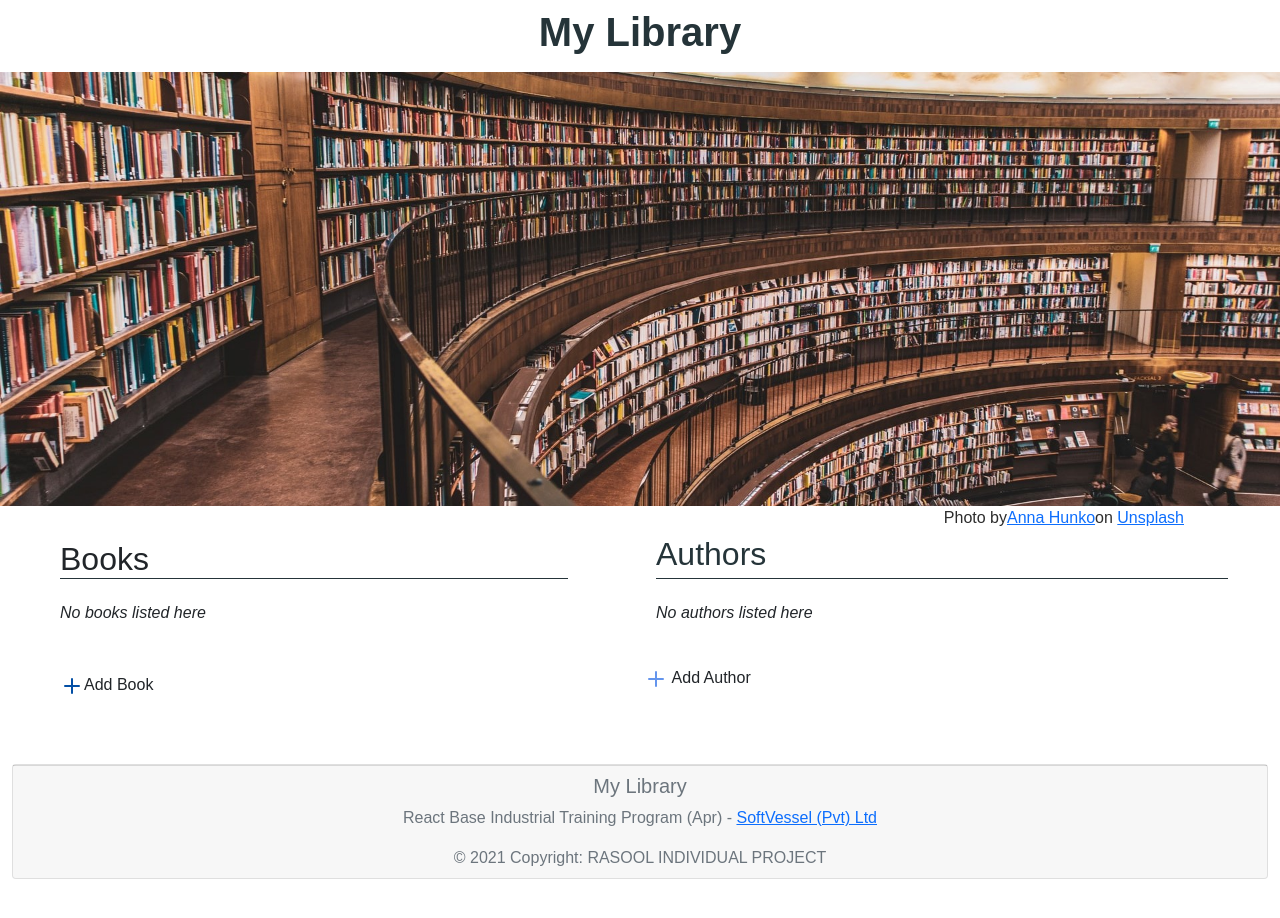
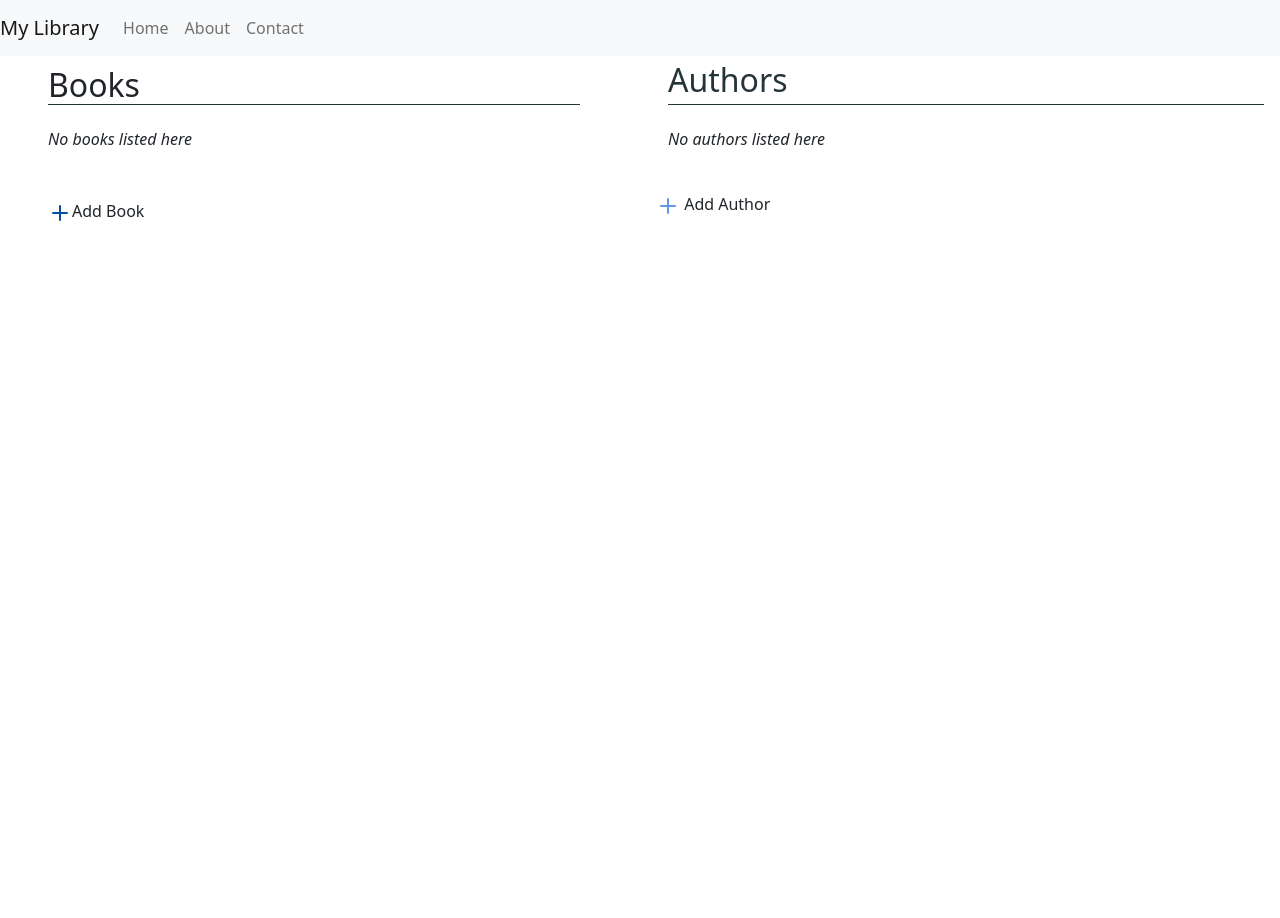
Before and after one commit to RasoolRasheed/lib-app, a React (Create React App) app: page /about in a window 1280 px wide. Shown: the top 918 px of the page. After the commit the page ends 800 px from the top, so only its background shows below. Built offline with nearby package versions, Linux system fonts and the light colour scheme.

Commit message:
Nav Bar route is done

```diff
--- a/package.json
+++ b/package.json
@@ -17,6 +17,7 @@
     "react-currency-format": "^1.0.0",
     "react-dom": "^17.0.2",
     "react-feather": "^2.0.9",
+    "react-router-dom": "^5.2.0",
     "react-scripts": "4.0.3",
     "react-select": "^4.3.1",
     "typescript": "^4.2.4",
--- a/src/App.tsx
+++ b/src/App.tsx
@@ -1,11 +1,38 @@
 import React from 'react';
 import './App.scss';
 import Library from "./views/Library";
+import {
+    BrowserRouter as Router,
+    Switch,
+    Route,
+    Link
+} from "react-router-dom";
+import ReadingArea from './Components/ReadingArea/ReadingArea';
+import { Row } from 'react-bootstrap';
+import NavBar from './Components/NavBar/NavBar';
 
-const App:React.FC= () => {
-  return(
-        <Library></Library>
-  );
+const App: React.FC = () => {
+    return (
+        <Router>
+            <Row>
+                <NavBar/>
+            </Row>
+            <Switch>
+                <Route exact path="/">
+                    <Library/>
+                </Route>
+                <Route exact path="/home">
+                    <Library/>
+                </Route>
+                <Route path="/about">
+                    <ReadingArea/>
+                </Route>
+                <Route path="/contact">
+                    {/*<Dashboard/>*/}
+                </Route>
+            </Switch>
+        </Router>
+    );
 }
 
 export default App;
--- a/src/Components/Author/AddAuthorModal.tsx
+++ b/src/Components/Author/AddAuthorModal.tsx
@@ -29,15 +29,15 @@ const AddAuthorModel: React.FC<AddAuthorModelProps> = (props) => {
     return (
         <Container fluid={true}>
             <Row>
-                <Col xs={9} sm={10} md={10} xl={10} lg={10}><p className={"create-author-title"}><u>Create Author</u></p></Col>
-                <Col xs={1} sm={2} md={1} xl={1} lg={1} className={"px-0"}>
-                    <XCircle className={"create-author-title-xcircle"}
+                <Col xs={9} sm={10} md={10} xl={10} lg={9}><p className={"create-author-title px-0"}><u>Create Author</u></p></Col>
+                <Col xs={1} sm={1} md={1} xl={1} lg={1} className={"px-0"}>
+                    <XCircle className={"create-author-title-xcircle px-0"}
                              onClick={() => props.closeForm()}>
                     </XCircle>
                 </Col>
             </Row>
             <Row>
-                <Col className={"create-form px-5"} xs ={12} md={12} >
+                <Col className={"create-form px-5"} xs ={12} md={12} lg={12} >
                     <Form noValidate validated={validated} className={"px-0 mx-0"}
                           onSubmit={(event: React.FormEvent) => submitAuthorForm(event)}>
                         <FormGroup>
--- a/src/Components/Author/UpdateAuthorForm.tsx
+++ b/src/Components/Author/UpdateAuthorForm.tsx
@@ -31,7 +31,7 @@ const UpdateAuthorForm:React.FC<UpdateAuthorFormProps> = (props) => {
     return(
         <Container fluid={true}>
             <Row>
-                <Col xs={9} sm={10} md={10} xl={10} lg={10}>
+                <Col xs={9} sm={10} md={10} xl={10} lg={9}>
                     <p className={"update-author-title px-0"}><u>Update Author</u></p>
                 </Col>
                 <Col xs={1} sm={2} md={1} xl={1} lg={1} className={"px-0"}>
--- a/src/Components/Book/AddBookForm.tsx
+++ b/src/Components/Book/AddBookForm.tsx
@@ -53,19 +53,19 @@ const AddBookForm: React.FC<AddBookProps> = (props) => {
     return (
         <Row className={"add-book-row"}>
             {/*<CreateBookTitle closeForm={}/>*/}
-            <Col xs={12} xl={8} sm={12} md={9}>
+            <Col xs={12} xl={8} sm={12} md={12}>
                 <Row>
-                    <Col md={11} xs={2} className={"cb-title"}>
+                    <Col xs={10} xl={9} sm={11} md={10} lg={9} className={"cb-title"}>
                         <u>Create Book</u>
                     </Col>
-                    <Col md={1} xs={2}>
+                    <Col xs={1} xl={1} sm={1} md={1} lg={2}>
                         <XCircle className={"add-book-xcircle"} onClick={props.closeForm}/>
                     </Col>
                 </Row>
             </Col>
-            <Col md={3} xs={12}/>
-            <Col md={1} xs={12}/>
-            <Col xs={12} xl={8} sm={12} md={8}>
+            <Col md={3} sm={10} xs={12}/>
+            <Col md={1} sm={2} xs={12}/>
+            <Col xs={12} xl={8} sm={12} md={10} lg={10}>
                 <Form
                     noValidate
                     className="ab-form"
--- /dev/null
+++ b/src/Components/NavBar/NavBar.tsx
@@ -0,0 +1,20 @@
+import React from "react";
+import {Card, Nav, Navbar} from "react-bootstrap";
+
+const NavBar: React.FC = () => {
+    return (
+        <Navbar sticky="top" bg="light" expand="lg">
+            <Navbar.Brand href="/">My Library</Navbar.Brand>
+            <Navbar.Toggle aria-controls="basic-navbar-nav" />
+            <Navbar.Collapse id="basic-navbar-nav">
+                <Nav className="mr-auto">
+                    <Nav.Link href="/home">Home</Nav.Link>
+                    <Nav.Link href="/about">About</Nav.Link>
+                    <Nav.Link href="/contact">Contact</Nav.Link>
+                </Nav>
+            </Navbar.Collapse>
+        </Navbar>
+    );
+}
+
+export default NavBar;
--- a/src/Components/ReadingArea/ReadingArea.tsx
+++ b/src/Components/ReadingArea/ReadingArea.tsx
@@ -24,7 +24,7 @@ const ReadingArea: React.FC = () => {
             <Col md={{order: 'first', span: 6}} xs={{order: 'last', span: 12}}>
                 <Book authorsAvailable={sendAvailableAuthors}/>
             </Col>
-            <Col sm={6} md={6}><Author returnAvailableAuthors={getAvailableAuthors}/>
+            <Col sm={12} md={6}><Author returnAvailableAuthors={getAvailableAuthors}/>
             </Col>
         </Row>
     )
--- a/src/index.css
+++ b/src/index.css
@@ -1,5 +1,5 @@
 body {
-  margin: 0;
+  margin-top: 0;
   font-family: 'Raleway', sans-serif;
   -webkit-font-smoothing: antialiased;
   -moz-osx-font-smoothing: grayscale;
--- a/src/views/Library.tsx
+++ b/src/views/Library.tsx
@@ -3,6 +3,7 @@ import {Col, Container, Row} from "react-bootstrap";
 import Welcome from "../Components/Welcome/Welcome";
 import LibraryFooter from "../Components/Footer/LibraryFooter";
 import ReadingArea from "../Components/ReadingArea/ReadingArea";
+import NavBar from '../Components/NavBar/NavBar';
 
 const Library: React.FC = () => {
     return (
```
Also changed, not shown: 1 other file (tests, documents, lock files or other folders).
